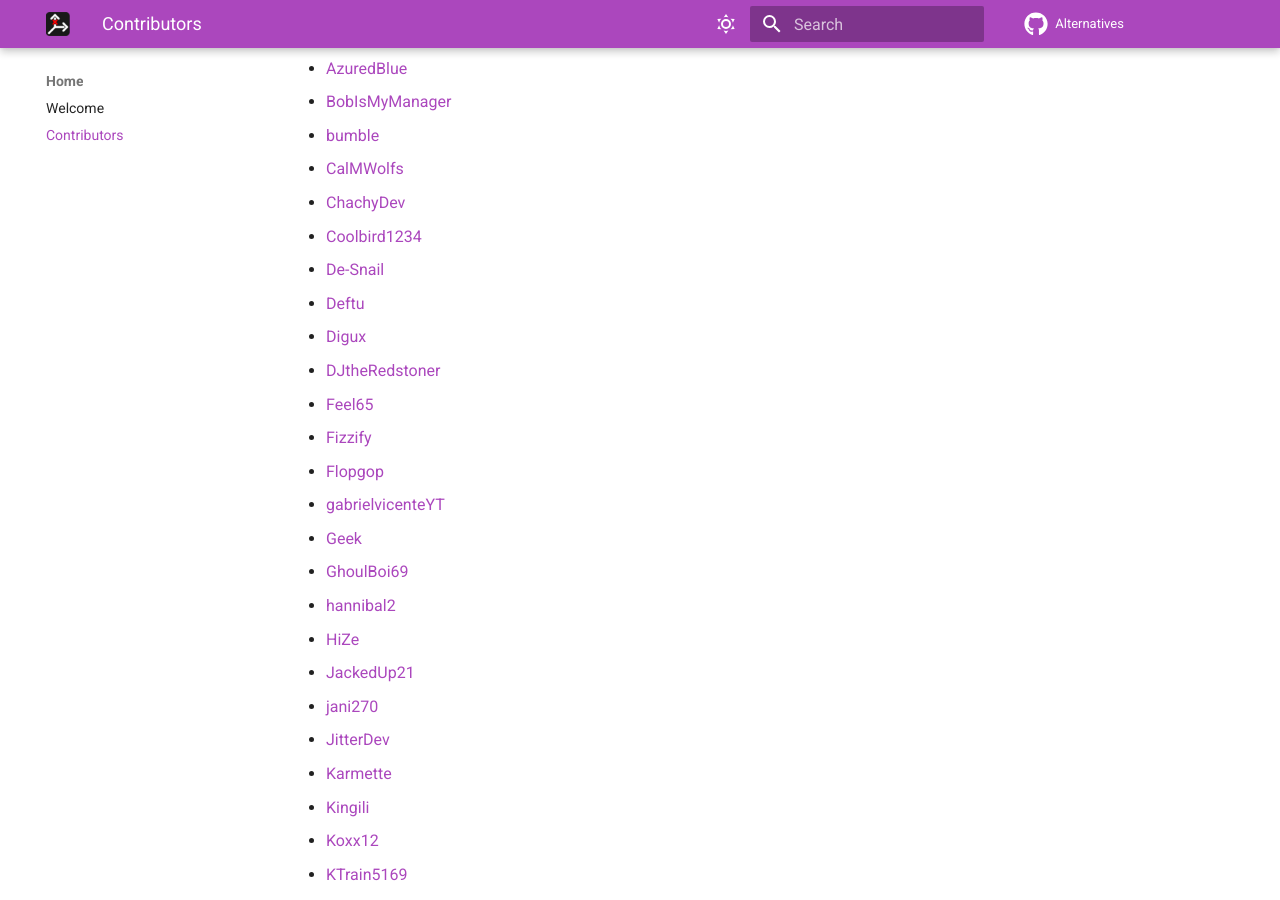
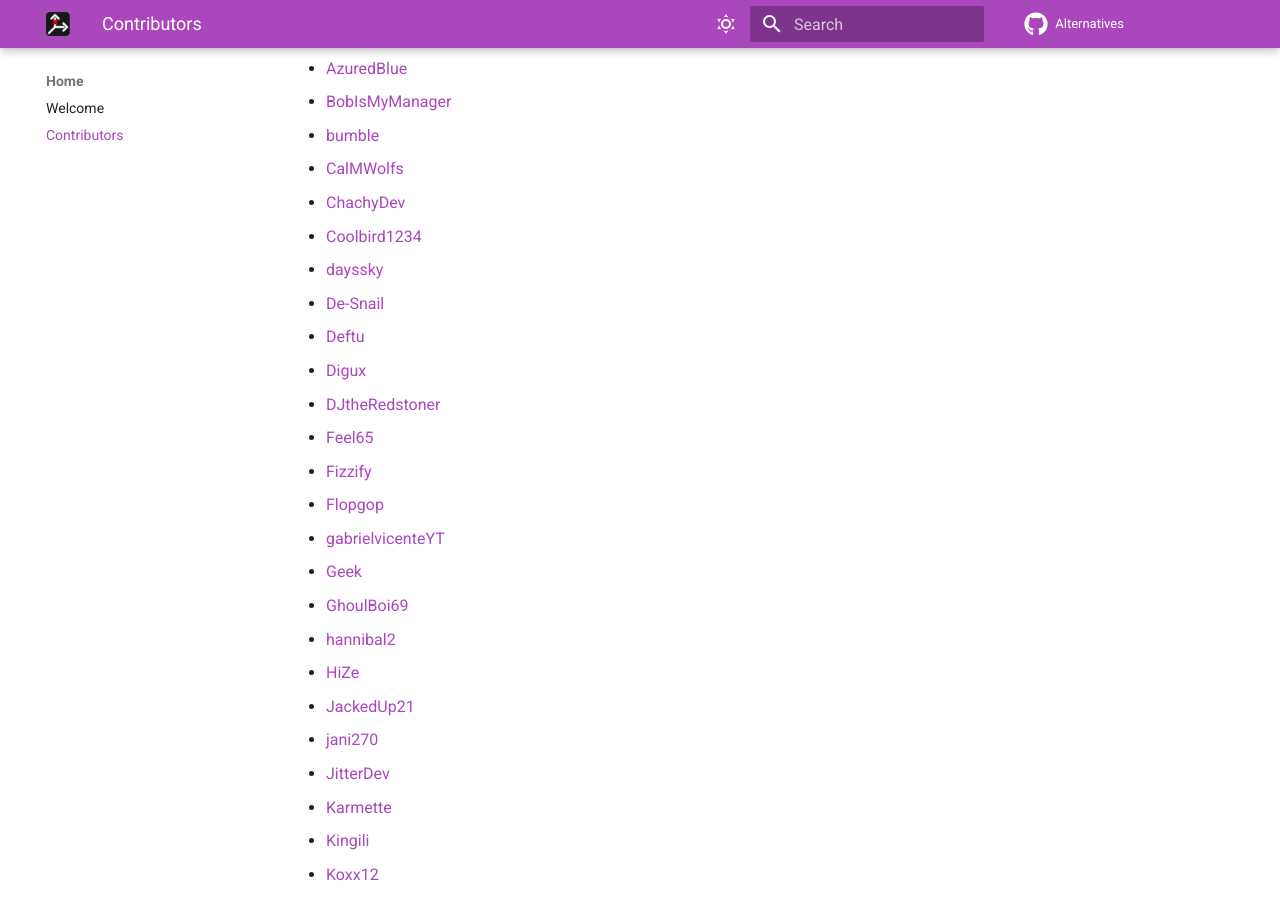
Before and after one commit to MicrocontrollersDev/Alternatives, an MkDocs documentation site: the page built from docs/contributors.md, in a window 1280 px wide and 900 px high, scrolled down 340 px. Built offline with MkDocs 1.6.1 and Material for MkDocs 9.7.7, drawn with Linux system fonts in a browser that asks for light colours; comment, search, counter and statistics services are not loaded.

Commit message:
add dayssky contributors.md

```diff
--- a/docs/contributors.md
+++ b/docs/contributors.md
@@ -11,6 +11,7 @@
 * [CalMWolfs](https://github.com/CalMWolfs)
 * [ChachyDev](https://github.com/ChachyDev)
 * [Coolbird1234](https://www.youtube.com/c/Bird69)
+* [dayssky](https://github.com/dayssky)
 * [De-Snail](https://github.com/De-Snail)
 * [Deftu](https://github.com/Deftu)
 * [Digux](https://github.com/Diguhxe)
```
